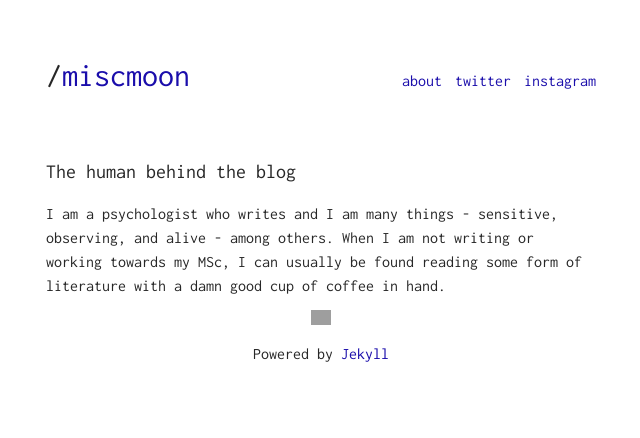
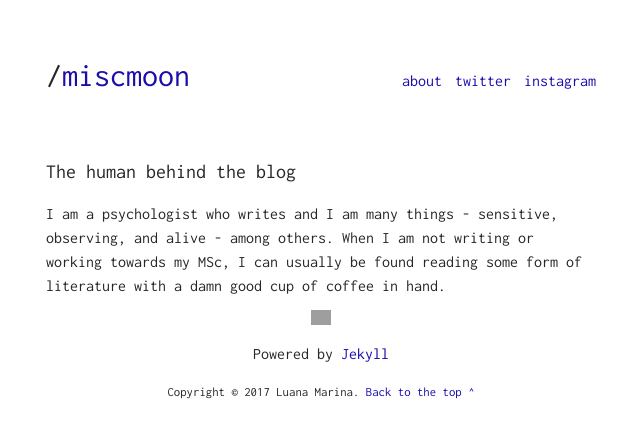
Before and after one commit to miscmoon/miscmoon.github.io, a Jekyll site: the page built from me/index.md, in a window 1280 px wide. Shown: the top 438 px of the page, without its empty margins (319-959 px from the left). Built offline with Jekyll 4.4.1, drawn with Linux system fonts in a browser that asks for light colours; grey boxes are pictures that could not be loaded.

Commit message:
Update about.html

```diff
--- a/_layouts/about.html
+++ b/_layouts/about.html
@@ -23,3 +23,6 @@ layout: default
     </div>
     <p align="center">Powered by <a href="http://jekyllrb.com">Jekyll</a></p>
 </div>
+<div class="footer">
+    Copyright © 2017 Luana Marina. <a href="#top">Back to the top ^</a>
+</div>
```
